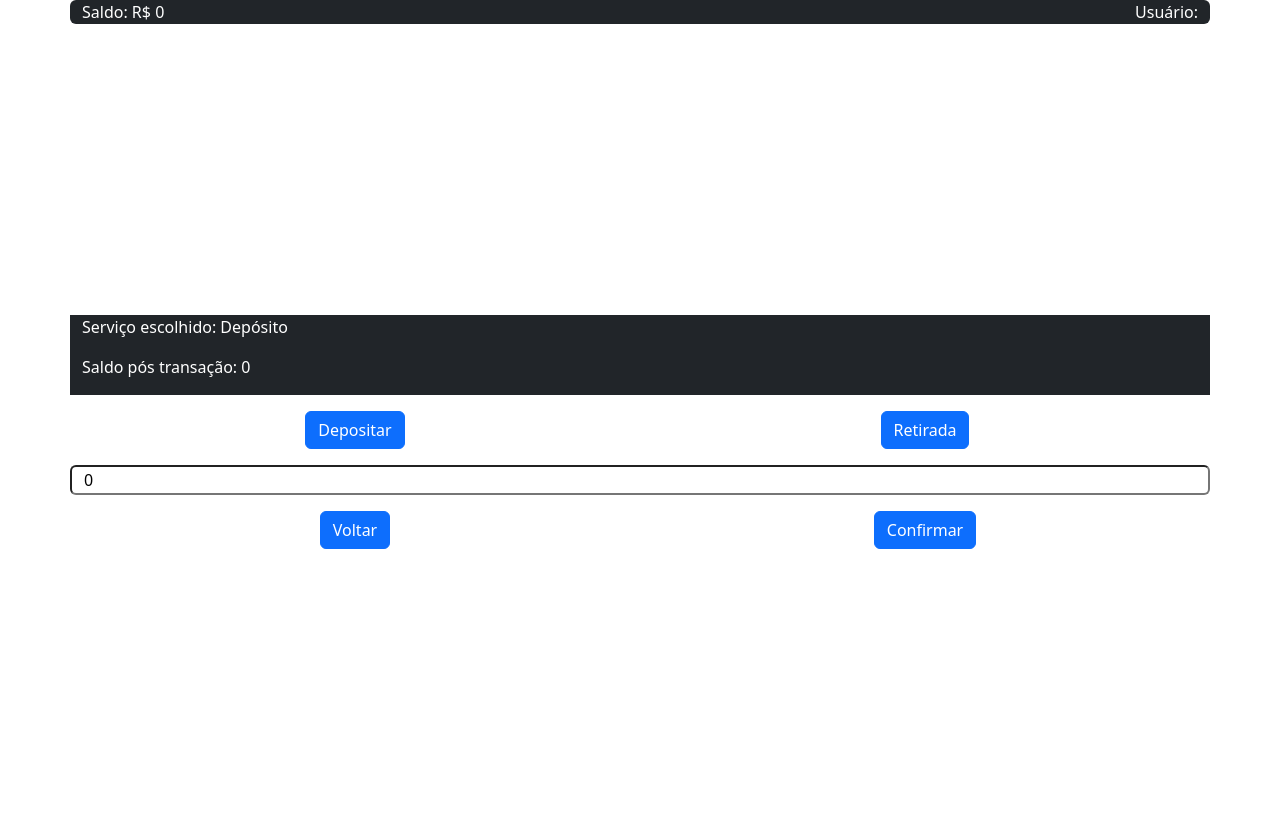
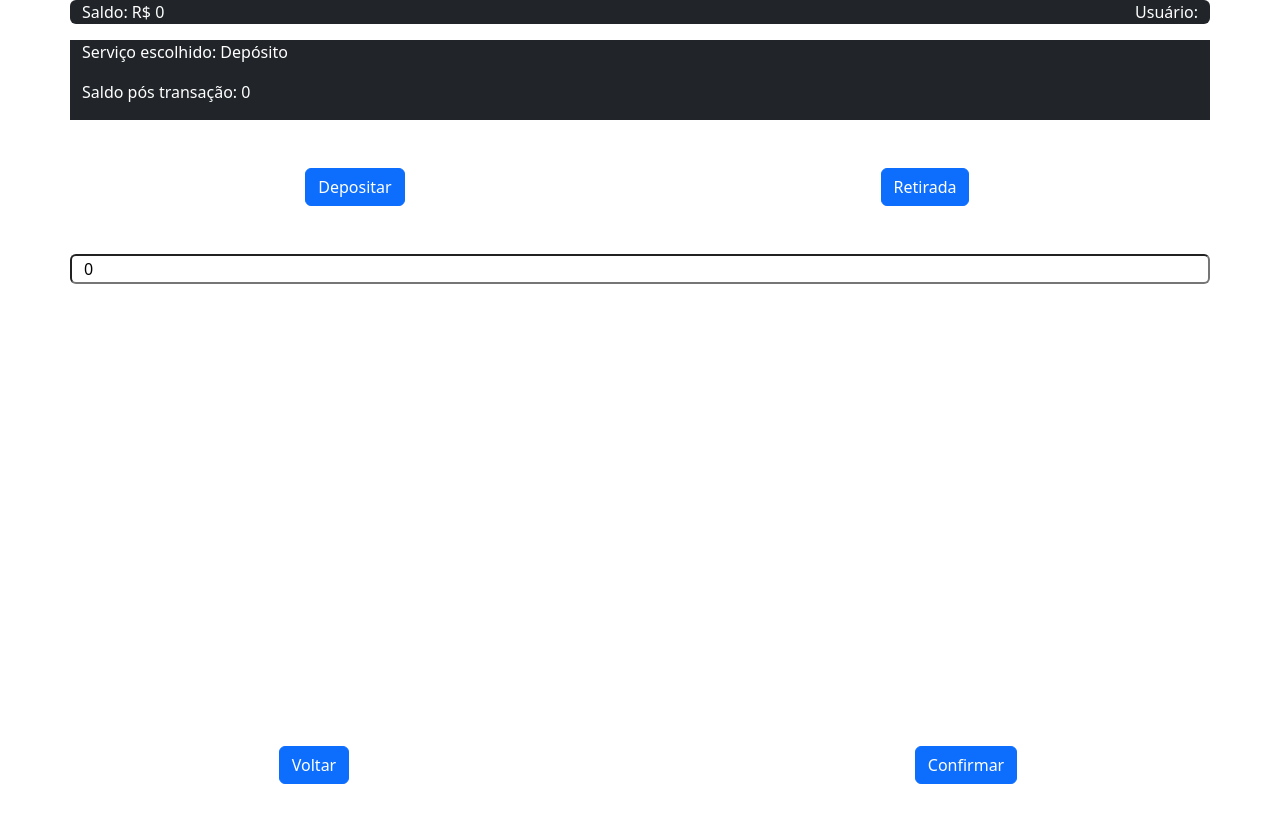
Before and after one commit to LeticiaMayr/pselxp, a React (Create React App) app in the folder frontend/pselxp-front/: page /account in a window 1280 px wide. Shown: the top 822 px of the page. After the commit the page ends 800 px from the top, so only its background shows below. Built offline with nearby package versions, Linux system fonts and the light colour scheme.

Commit message:
refactor: position of buttons on account page now on bottom

```diff
--- a/frontend/pselxp-front/src/components/BuySell.js
+++ b/frontend/pselxp-front/src/components/BuySell.js
@@ -5,7 +5,7 @@ import swal from "sweetalert";
 
 function BuySell() {
   const [assetManipulation, setAssetManipulation] = useState({buy: 0, sell: 0});
-  const { balance, wantedStock, clientData, setStockList, setClientData, stockList } = useProvider();
+  const { balance, setBalance, wantedStock, setWantedStock, clientData, setStockList, setClientData, stockList } = useProvider();
 
   function handleChange({ target }) {
     if (target.id === 'buy-input') {
@@ -38,19 +38,23 @@ function BuySell() {
             clientId: clientData.id,
           }).then(res => {
             console.log(res.data);
+            console.log(wantedStock);
+            setWantedStock({...res.data.wantedStock, clientStock: true });
+            setBalance(res.data.wantedClient.money);
           }).catch(err => {
             console.log(err);
           });
       };
 
-      if (target.id === 'sell' && clientData.stocks[wantedStock.id] > assetManipulation[target.id]) {
-        console.log(`VENDY ${assetManipulation.sell} AÇÕES`);
+      if (target.id === 'sell' && clientData.stocks[wantedStock.id] >= assetManipulation[target.id]) {
         axios.put(`http://localhost:3009/stocks/${wantedStock.id}`,
           {
             purchaseAmount: parseInt(- assetManipulation.sell),
             clientId: clientData.id,
           }).then(res => {
-            console.log(res.data);
+            const stillHasAsset = res.data.wantedClient.stocks[wantedStock.id] ? true : false;
+            setWantedStock({...res.data.wantedStock, clientStock: stillHasAsset });
+            setBalance(res.data.wantedClient.money);
           }).catch(err => {
             console.log(err);
           });
--- a/frontend/pselxp-front/src/pages/Account.js
+++ b/frontend/pselxp-front/src/pages/Account.js
@@ -27,13 +27,13 @@ function Account() {
     <>
       <Header/>
       <Container>
-        <Form className='d-flex align-items-center min-vh-100'>
+        <Form className='d-flex h-100'>
           <Col>
-            <Row className='text-bg-dark mb-3'>
+            <Row className='text-bg-dark mb-5'>
               <p>Serviço escolhido: {showService}</p>
               {isNaN(toSum) ? null : <p>Saldo pós transação: {parseFloat(balance) + parseFloat(toSum)}</p>}
             </Row>
-            <Row>
+            <Row className='mb-5'>
               <Col className='d-flex justify-content-center rounded'>
                 <Button
                   id='deposit'
@@ -51,7 +51,7 @@ function Account() {
                 </Button>
               </Col>
             </Row>
-            <Row className='mt-3 mb-3'>
+            <Row className='mt-3 mb-5'>
               <input
                 className='rounded'
                 type='number'
@@ -61,7 +61,7 @@ function Account() {
                 value={ value }
               />
             </Row>
-            <Row>
+            <Row className='fixed-bottom'>
               <Col className='d-flex justify-content-center mb-3 rounded'>
                 <BackButton />
               </Col>
```
